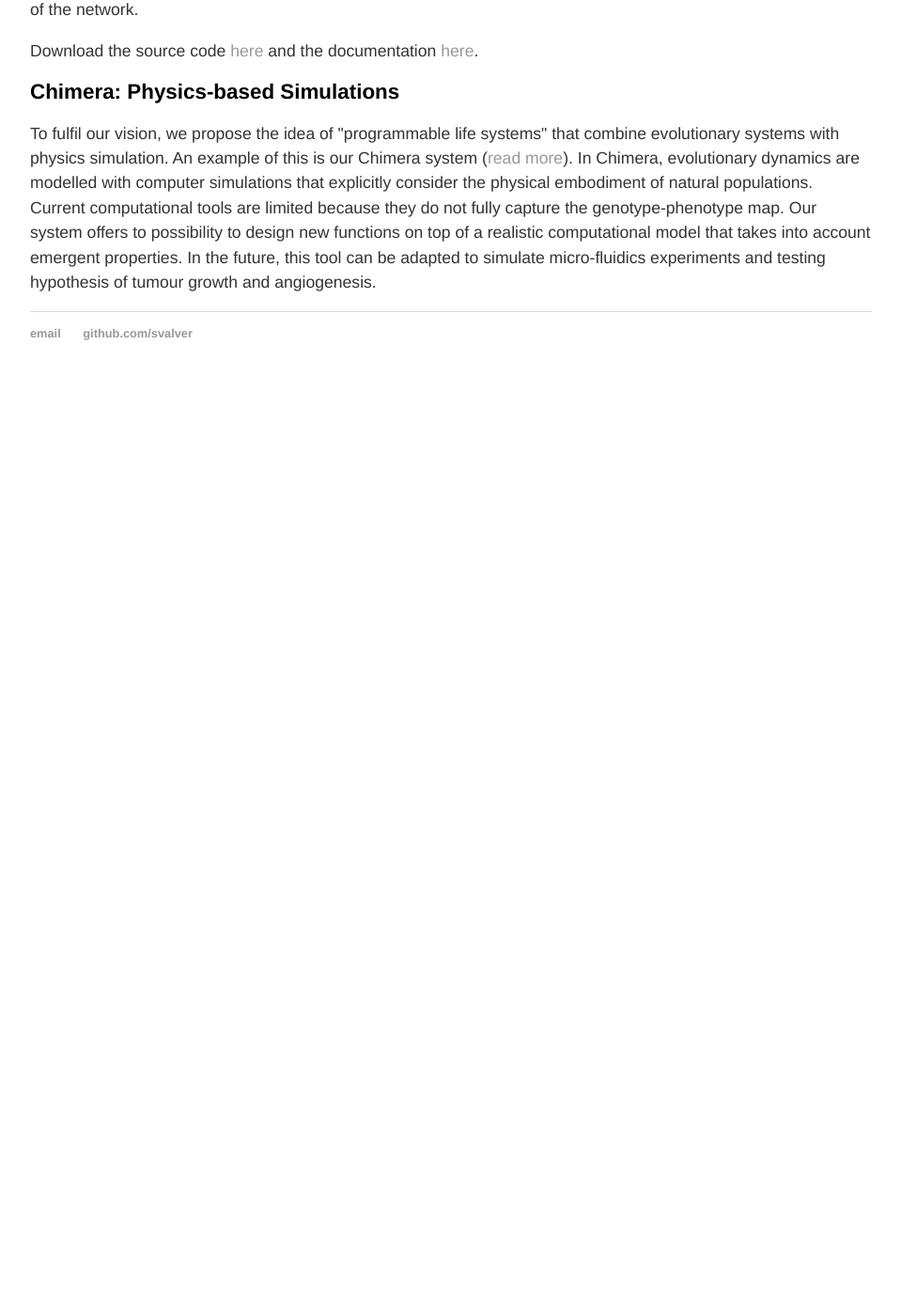
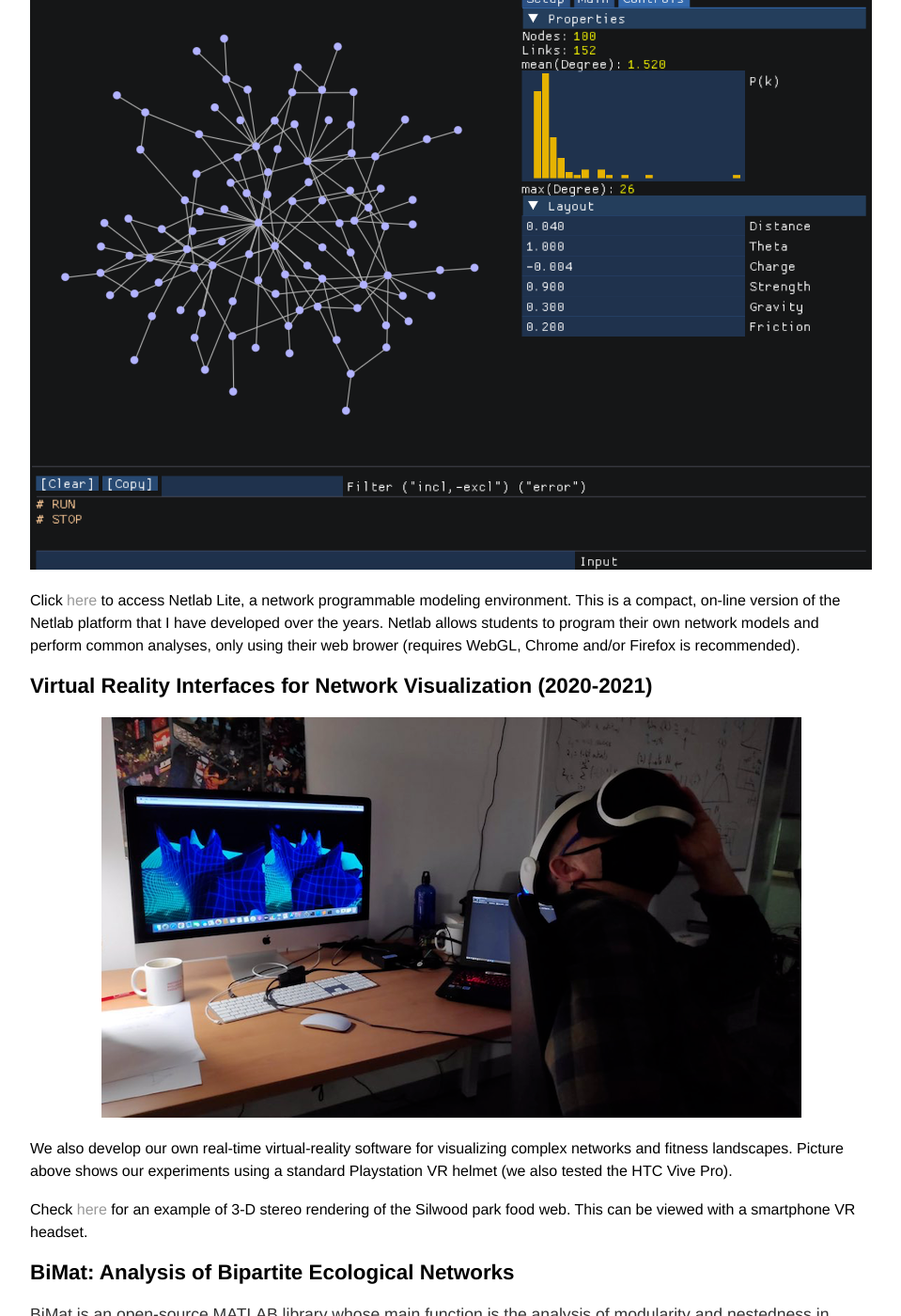
Before and after one commit to svalver/svalver.github.io, a Jekyll site: the page built from proj/index.html, in a window 1280 px wide and 1400 px high, scrolled down 826 px. Shown: the whole window at 94% size, without its empty margins (160-1119 px from the left). Built offline with Jekyll 4.4.1, drawn with Linux system fonts in a browser that asks for light colours; before the commit the page ends 1250 px from its top, so only the background shows below that.

Commit message:
update proj/index.html
add links to netlab lite and VR

```diff
--- a/proj/index.html
+++ b/proj/index.html
@@ -25,6 +25,21 @@ This research has been supported by our own software platform (so-called Netlab)
 </p> Check <a href="http://svalver.github.io/Proglang/">here</a> for an example of our network approach to study the large-scale evolution of programming languages.</p>
 
 </p> Check <a href="https://www.youtube.com/watch?v=Y8rxdbKc0m8">here</a> for an example of real-time rendering in our Netlab tool.</p>
+
+
+<h2>NETLAB WEB (2020)</h2>
+
+<p><img src = "../images/netlab_lite_screenshot.png"/></p>
+
+Click <a href="https://svalver.github.io/netlab/lite/netlab_lite.html"> here</a> to access Netlab Lite, a network programmable modeling environment. This is a compact, on-line version of the Netlab platform that I have developed over the years. Netlab allows students to program their own network models and perform common analyses, only using their web brower (requires WebGL, Chrome and/or Firefox is recommended).
+
+<h2>Virtual Reality Interfaces for Network Visualization (2020-2021)</h2>
+
+<p><img src = "../images/netvr_interface.png"/></p>
+
+We also develop our own real-time virtual-reality software for visualizing complex networks and fitness landscapes. Picture above shows our experiments using a standard Playstation VR helmet (we also tested the HTC Vive Pro).
+
+</p> Check <a href="https://www.youtube.com/watch?v=TdgS_rpangc">here</a> for an example of 3-D stereo rendering of the Silwood park food web. This can be viewed with a smartphone VR headset. </p>
 
 
 <h2>BiMat: Analysis of Bipartite Ecological Networks</h2>
```
Also changed, not shown: teach/index.html (+0 -7 lines), images/netvr_interface.png (added).
